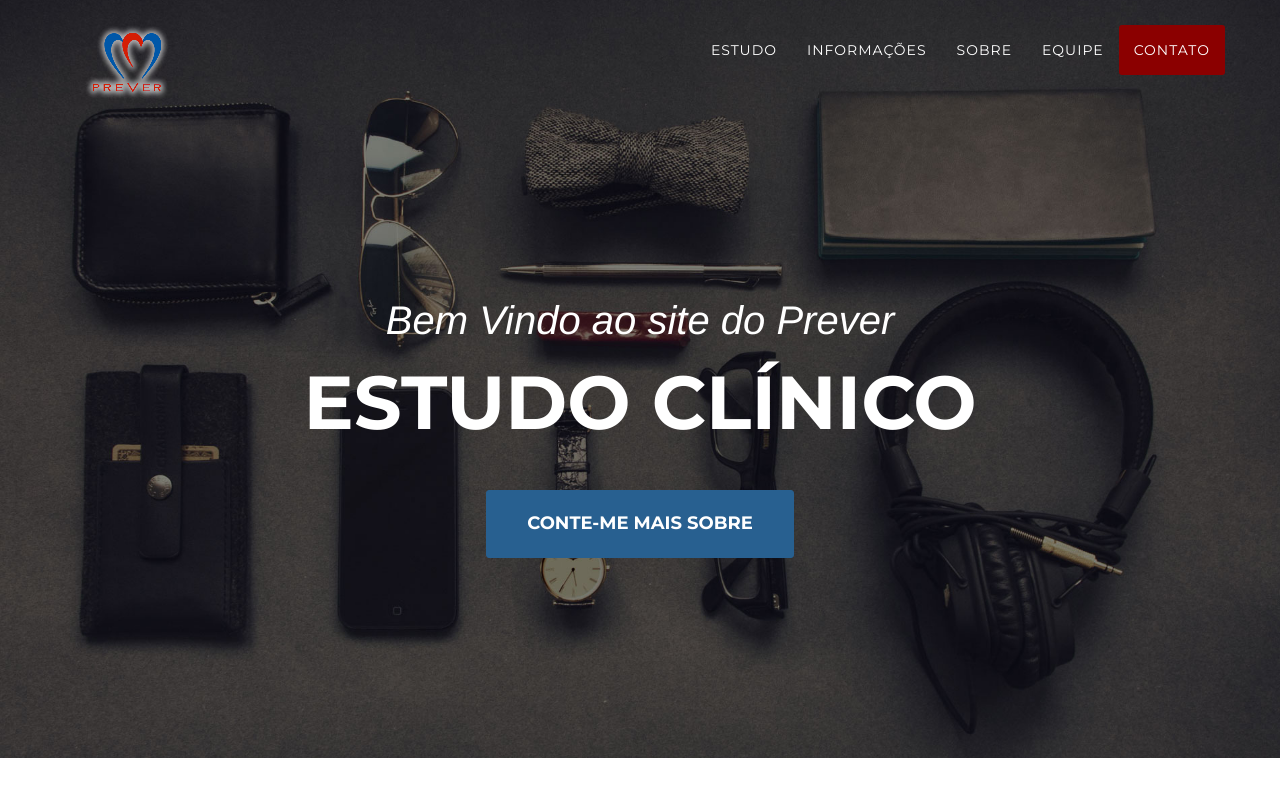
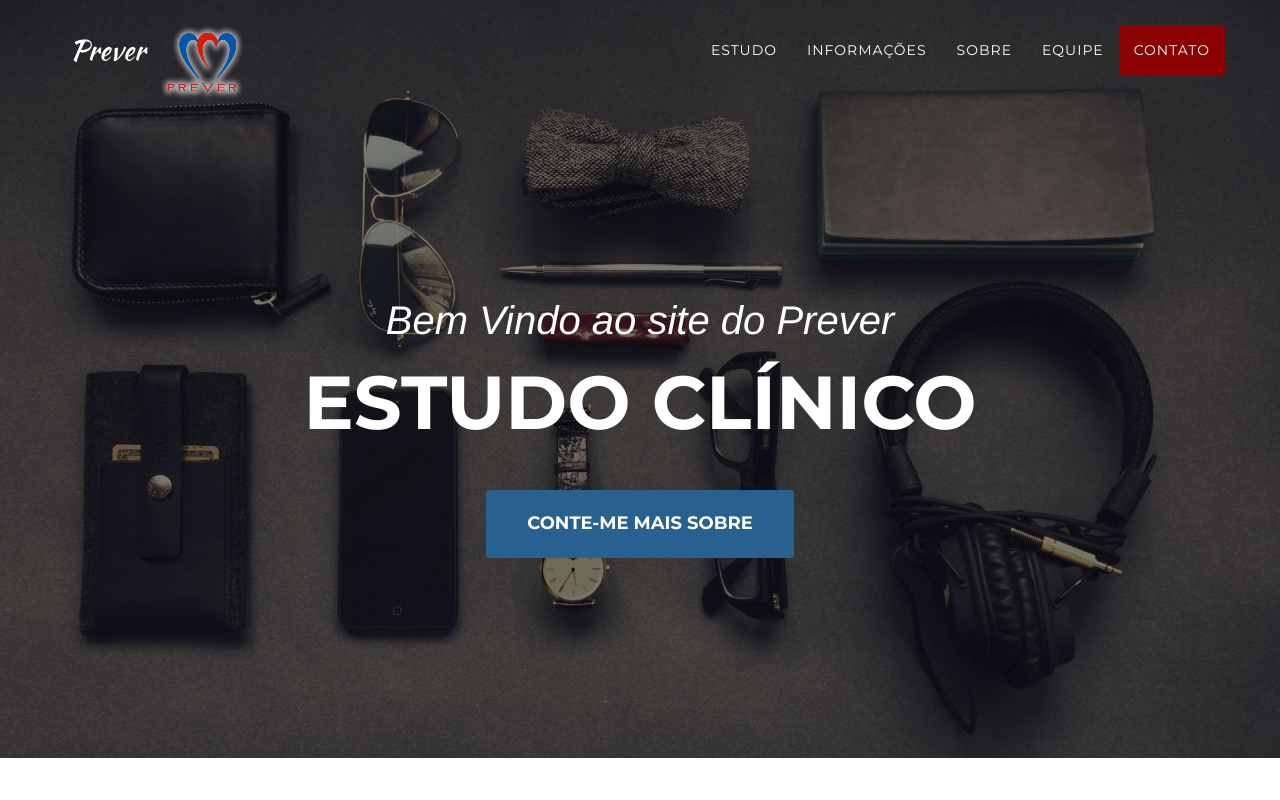
Before and after one commit to i9develop/i9develop.github.io, a website: page index.html in a window 1280 px wide. Shown: the top 800 px of the page. Drawn offline with nearby package versions, Linux system fonts and the light colour scheme; a web font is replaced by a local one.

Commit message:
ícone de topo de página

```diff
--- a/index.html
+++ b/index.html
@@ -10,6 +10,10 @@
     <meta name="author" content="">
 
     <title>Site Prever</title>
+
+    <!-- Icones de topo de pagina -->
+    <link rel="icon" href="img/prever_icone.ico" type="image/x-icon" />
+    <link rel="shortcut icon" href="img/prever_icone.ico" type="image/x-icon" />
 
     <!-- Bootstrap Core CSS -->
     <link href="vendor/bootstrap/css/bootstrap.min.css" rel="stylesheet">
@@ -43,7 +47,7 @@
                 <button type="button" class="navbar-toggle" data-toggle="collapse" data-target="#bs-example-navbar-collapse-1">
                     <span class="sr-only">Toggle navigation</span> Menu <i class="fa fa-bars"></i>
                 </button>
-                <a class="navbar-brand page-scroll" href="#page-top"></a> <img src="img/prever_logo.png">
+                <a class="navbar-brand page-scroll" href="#page-top">Prever</a> <img src="img/prever_logo.png" ></img>
             </div>
 
             <!-- Collect the nav links, forms, and other content for toggling -->
```
Also changed, not shown: img/prever_icone.ico (added).
